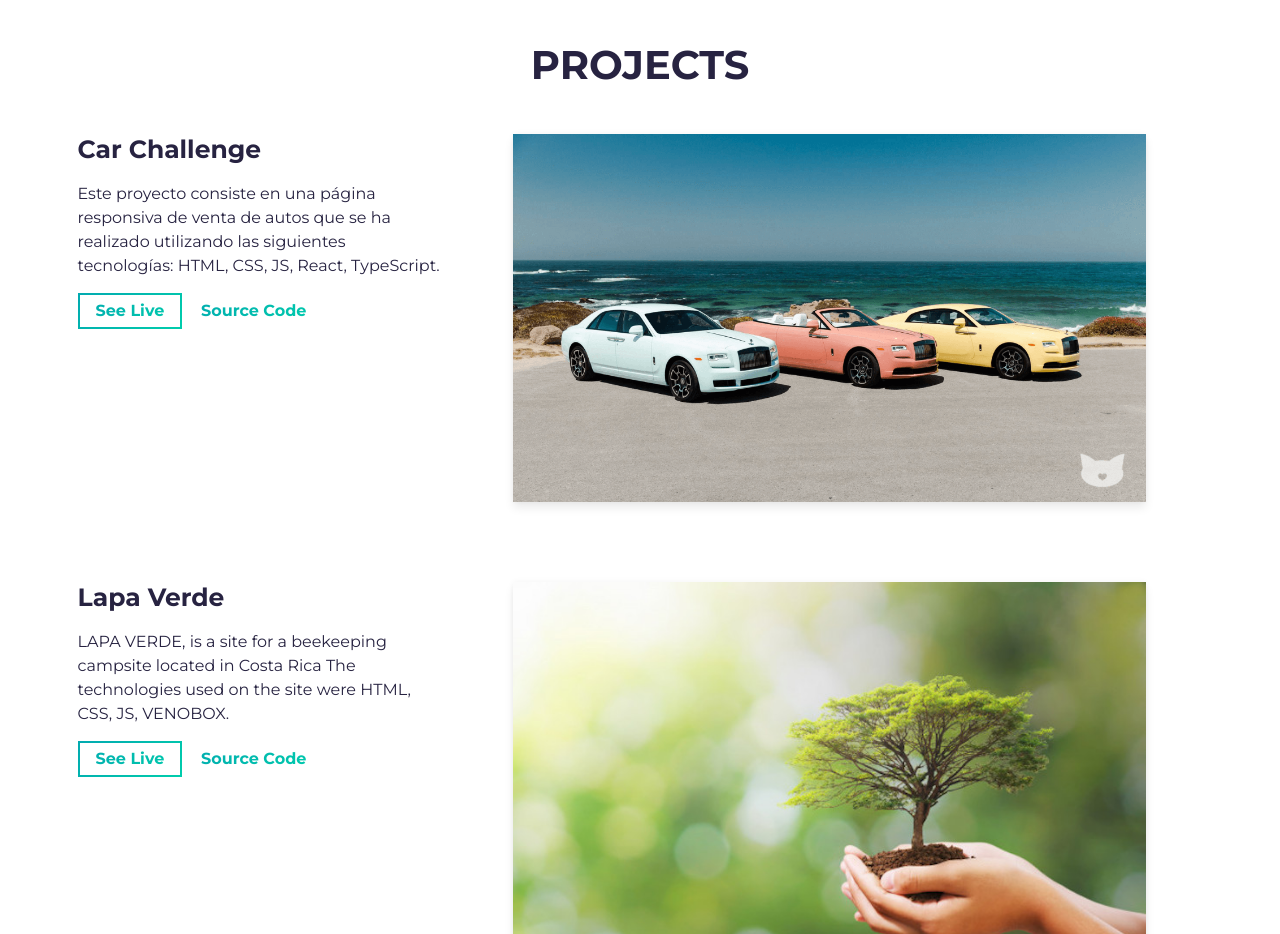
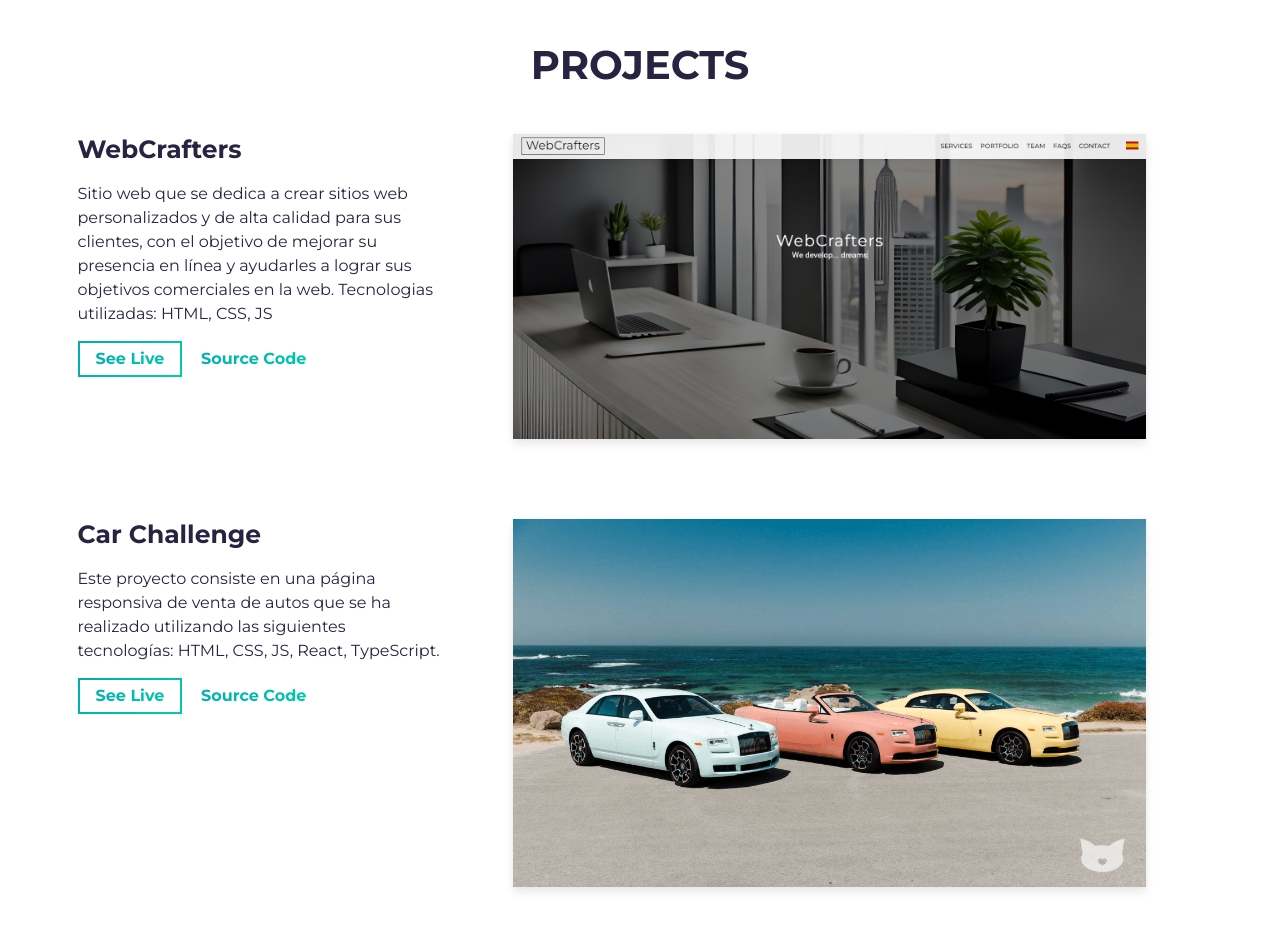
Before and after one commit to ipiccardo/Mi_porfolio, a website built with Parcel: page src/index.html in a window 1280 px wide. Shown: the part 1380-2314 px from the top of the page. Built offline with nearby package versions, Linux system fonts and the light colour scheme; files whose address does not match are found by name.

Commit message:
Actualizo el portfolio

```diff
--- a/src/index.html
+++ b/src/index.html
@@ -100,6 +100,66 @@
         <div class="project-wrapper">
           <h2 class="section-title dark-blue-text">Projects</h2>
 
+          <!-- **** Start Project **** -->
+          <div class="row">
+            <div class="col-lg-4 col-sm-12">
+              <div class="project-wrapper__text load-hidden">
+                <h3 class="project-wrapper__text-title">WebCrafters</h3>
+                <div>
+                  <p class="mb-4">
+                    Sitio web que se dedica a crear sitios web personalizados y
+                    de alta calidad para sus clientes, con el objetivo de
+                    mejorar su presencia en línea y ayudarles a lograr sus
+                    objetivos comerciales en la web. Tecnologias utilizadas:
+                    HTML, CSS, JS
+                  </p>
+                </div>
+                <a
+                  rel="noreferrer"
+                  target="_blank"
+                  class="cta-btn cta-btn--hero"
+                  href="https://ipiccardo.github.io/webDesign/"
+                >
+                  See Live
+                </a>
+                <a
+                  rel="noreferrer"
+                  target="_blank"
+                  class="cta-btn text-color-main"
+                  href="https://github.com/ipiccardo/webDesign"
+                >
+                  Source Code
+                </a>
+              </div>
+            </div>
+            <div class="col-lg-8 col-sm-12">
+              <div class="project-wrapper__image load-hidden">
+                <a
+                  rel="noreferrer"
+                  href="https://ipiccardo.github.io/webDesign/"
+                  target="_blank"
+                >
+                  <div
+                    data-tilt
+                    data-tilt-max="4"
+                    data-tilt-glare="true"
+                    data-tilt-max-glare="0.5"
+                    class="thumbnail rounded js-tilt"
+                  >
+                    <img
+                      alt="Project Image"
+                      class="img-fluid"
+                      width="100%"
+                      src="assets/webCrafters.png"
+                    />
+                  </div>
+                </a>
+              </div>
+            </div>
+          </div>
+          <!-- /END Project -->
+
+          <!-- **** Start Project **** -->
           <div class="row">
             <div class="col-lg-4 col-sm-12">
               <div class="project-wrapper__text load-hidden">
@@ -388,8 +448,8 @@
             </div>
           </div>
           <!-- /END Project -->
-           <!-- /Start Project -->
-           <div class="row">
+          <!-- /Start Project -->
+          <div class="row">
             <div class="col-lg-4 col-sm-12">
               <div class="project-wrapper__text load-hidden">
                 <h3 class="project-wrapper__text-title">Rick And Morty</h3>
@@ -445,8 +505,8 @@
           </div>
 
           <!-- /END Project -->
-           <!-- /START Project-->
-           <div class="row">
+          <!-- /START Project-->
+          <div class="row">
             <div class="col-lg-4 col-sm-12">
               <div class="project-wrapper__text load-hidden">
                 <h3 class="project-wrapper__text-title">The Watch Shop</h3>
```
Also changed, not shown: dist/index.html, dist/webCrafters.eea309aa.png (added), src/assets/webCrafters.png (added).
